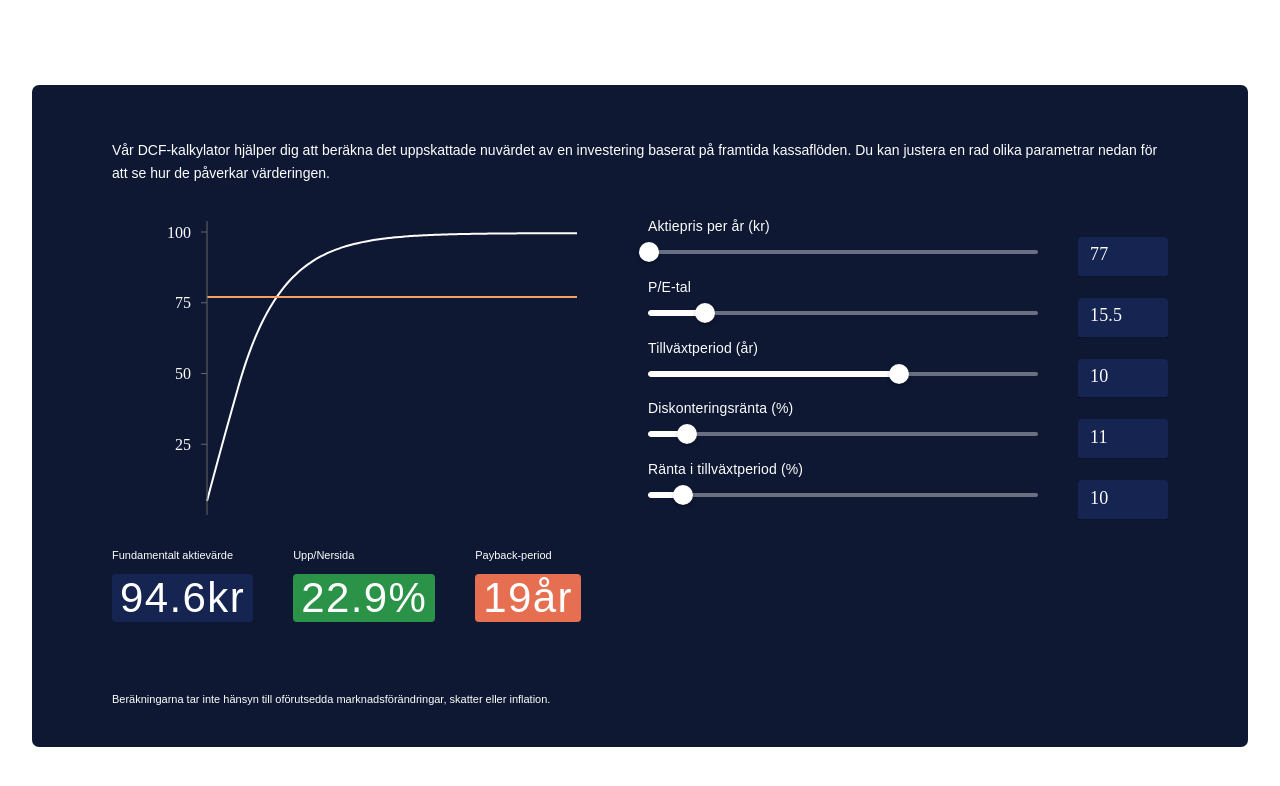
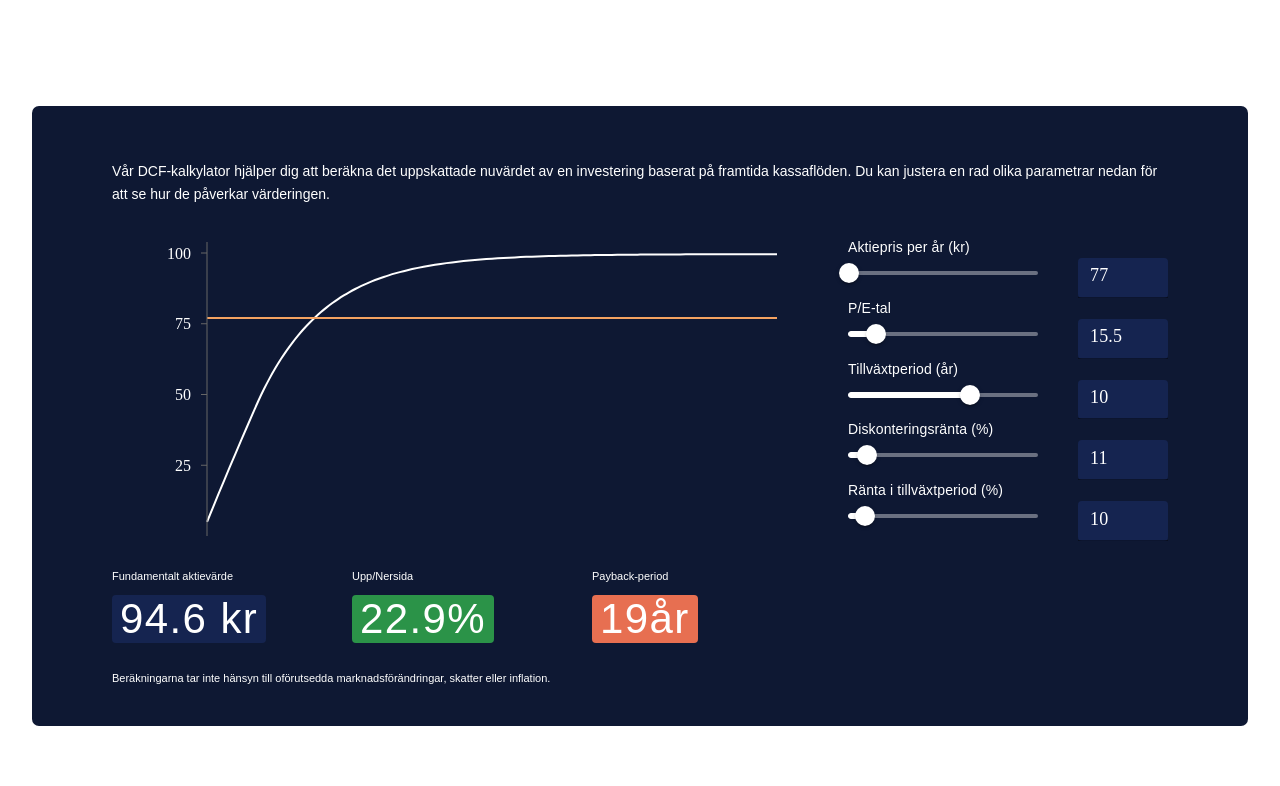
Before and after one commit to philipAson/dcf-kalkylator, a React (Vite) app: page / in a window 1280 px wide. Shown: the top 786 px of the page. Built offline with nearby package versions, Linux system fonts and the light colour scheme; a web font is replaced by a local one.

Commit message:
ui proposal v.1

```diff
--- a/src/App.css
+++ b/src/App.css
@@ -57,20 +57,24 @@
 
 .calc-result {
   flex: 1, 1, 0;
-  grid-column: 1 / span 2;
+  grid-column: 1;
+  justify-content: space-between;
   display: flex;
   font-family: "Raleway", sans-serif;
   font-weight: 500;
   color: #ffffff;
   font-size: 11px;
   text-align: left;
+  /* padding-left: 20px; */
 }
 
 .result-container {
   margin-right: 40px;
+  min-width: 200px;
 }
 
 .dcf-result {
+  margin-bottom: 0;
   font-weight: 300;
   font-size: 42px;
   line-height: 1;
--- a/src/components/Dcf.jsx
+++ b/src/components/Dcf.jsx
@@ -84,6 +84,22 @@ const Dcf = () => {
         )
       ]?.ÅR ?? 0;
 
+      const formatInstrinctValue = (value) => {
+        if (value < 1_000_000) {
+          // Under 1 miljon → exempelvis 123 456 kr
+          return value.toLocaleString("sv-SE") + " kr";
+        } else {
+          // 1 miljon eller mer → exempelvis 1,23 Mkr
+          const millions = value / 1_000_000;
+          // Exempelvis 1.234942 => "1,23"
+          const formatted = millions.toLocaleString("sv-SE", {
+            minimumFractionDigits: 1,
+            maximumFractionDigits: 1,
+          });
+          return formatted + " Mkr";
+        }
+      };
+
     const getPaybackPeriodColor = (paybackPeriod) => {
       if (paybackPeriod <= 0) {
         return "#E76F51"; // röd
@@ -108,7 +124,7 @@ const Dcf = () => {
     let paybackPeriodColor = getPaybackPeriodColor(paybackPeriod);
     let marginOfSafetyColor = getMarginOfSafetyColor(marginOfSafety);
     setCumulativeDiscounted(cumulativeDiscountedValues);
-    setIntrinsicValue(fundamentalStockValue);
+    setIntrinsicValue(formatInstrinctValue(fundamentalStockValue));
     setMarginOfSafety(marginOfSafety);
     setPaybackPeriod(paybackPeriod);
     setPaybackPeriodColor(paybackPeriodColor);
@@ -258,7 +274,7 @@ const Dcf = () => {
         <p className="result-container">
           {/* SLUTVÄRDE ÅR {timePeriod} <br /> */}
           Fundamentalt aktievärde <br />
-          <p className="dcf-result">{intrinsicValue}kr</p>
+          <p className="dcf-result">{intrinsicValue}</p>
         </p>
         <p className="result-container">
           Upp/Nersida <br />
```
